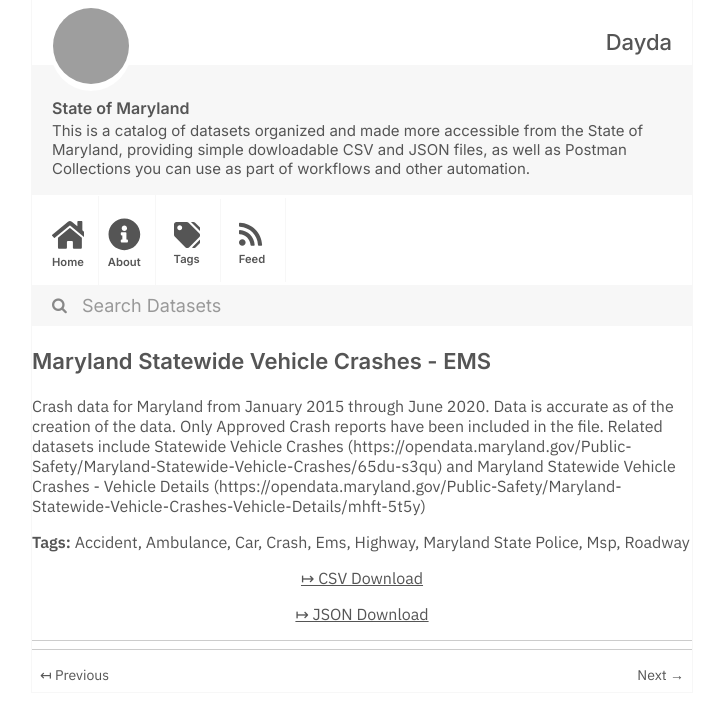
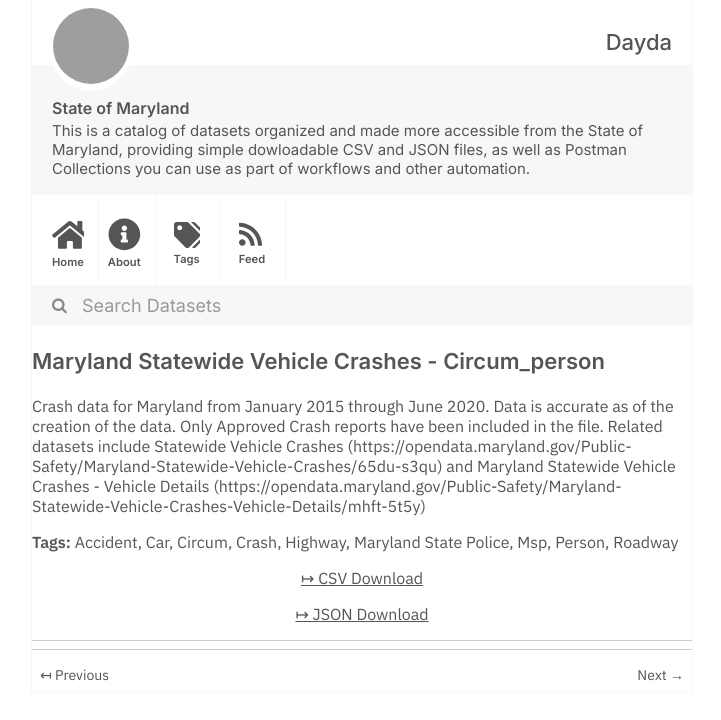
Before and after one commit to dayda-entities/state-of-maryland, a Jekyll site: the page built from _posts/2020-11-10-maryland-statewide-vehicle-cra.md, in a window 1280 px wide, cut to the strip 0-720 px from the top of the page. Shown: the whole strip, without its empty margins (278-999 px from the left). Built offline with Jekyll 4.4.1, drawn with Linux system fonts in a browser that asks for light colours; grey boxes are pictures that could not be loaded.

Commit message:
Publish Data

```diff
--- a/_posts/2020-11-10-maryland-statewide-vehicle-cra.md
+++ b/_posts/2020-11-10-maryland-statewide-vehicle-cra.md
@@ -1,24 +1,24 @@
 ---
-title: Maryland Statewide Vehicle Crashes - EMS
-created: '2020-11-10T17:25:05.853395'
-modified: '2020-11-10T17:25:05.853403'
+title: Maryland Statewide Vehicle Crashes - Circum_person
+created: '2020-11-10T17:23:50.649418'
+modified: '2020-11-10T17:23:50.649428'
 state: active
 type: dataset
 tags:
   - Accident
-  - Ambulance
   - Car
+  - Circum
   - Crash
-  - Ems
   - Highway
   - Maryland State Police
   - Msp
+  - Person
   - Roadway
 groups:
   - Local Government
-csv_url: 'https://opendata.maryland.gov/api/views/kit6-b7yi/rows.csv?accessType=DOWNLOAD'
+csv_url: 'https://opendata.maryland.gov/api/views/2vue-d9ad/rows.csv?accessType=DOWNLOAD'
 json_url: >-
-  https://opendata.maryland.gov/api/views/kit6-b7yi/rows.json?accessType=DOWNLOAD
+  https://opendata.maryland.gov/api/views/2vue-d9ad/rows.json?accessType=DOWNLOAD
 layout: post
 
 ---
```
